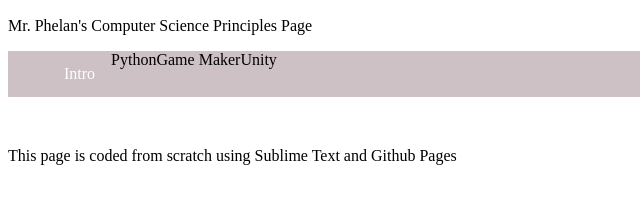
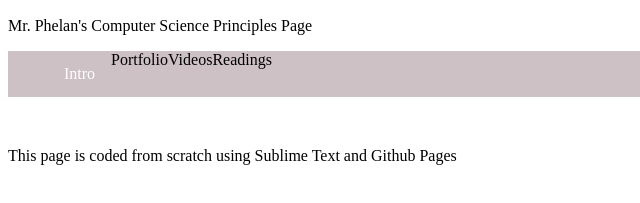
Before and after one commit to EpicPhelan/epicphelan.github.io, a plain HTML site: page index.html in a window 1280 px wide. Shown: the part 383-586 px from the top of the page, 0-640 px from the left. Drawn offline with Linux system fonts and the light colour scheme.

Commit message:
changed nav

```diff
--- a/index.html
+++ b/index.html
@@ -8,7 +8,7 @@
 <img src="http://i.imgur.com/DhUaCoB.png?2">
 </body>
 <p>Mr. Phelan's Computer Science Principles Page</p>
-<ul><li><a href="intro.html">Intro</a></li><li>Python</li><li>Game Maker</li><li>Unity</li></ul>
+<ul><li><a href="intro.html">Intro</a></li><li>Portfolio</li><li>Videos</li><li>Readings</li></ul>
 </br>
 <p>This page is coded from scratch using Sublime Text and Github Pages</p>
 
```
